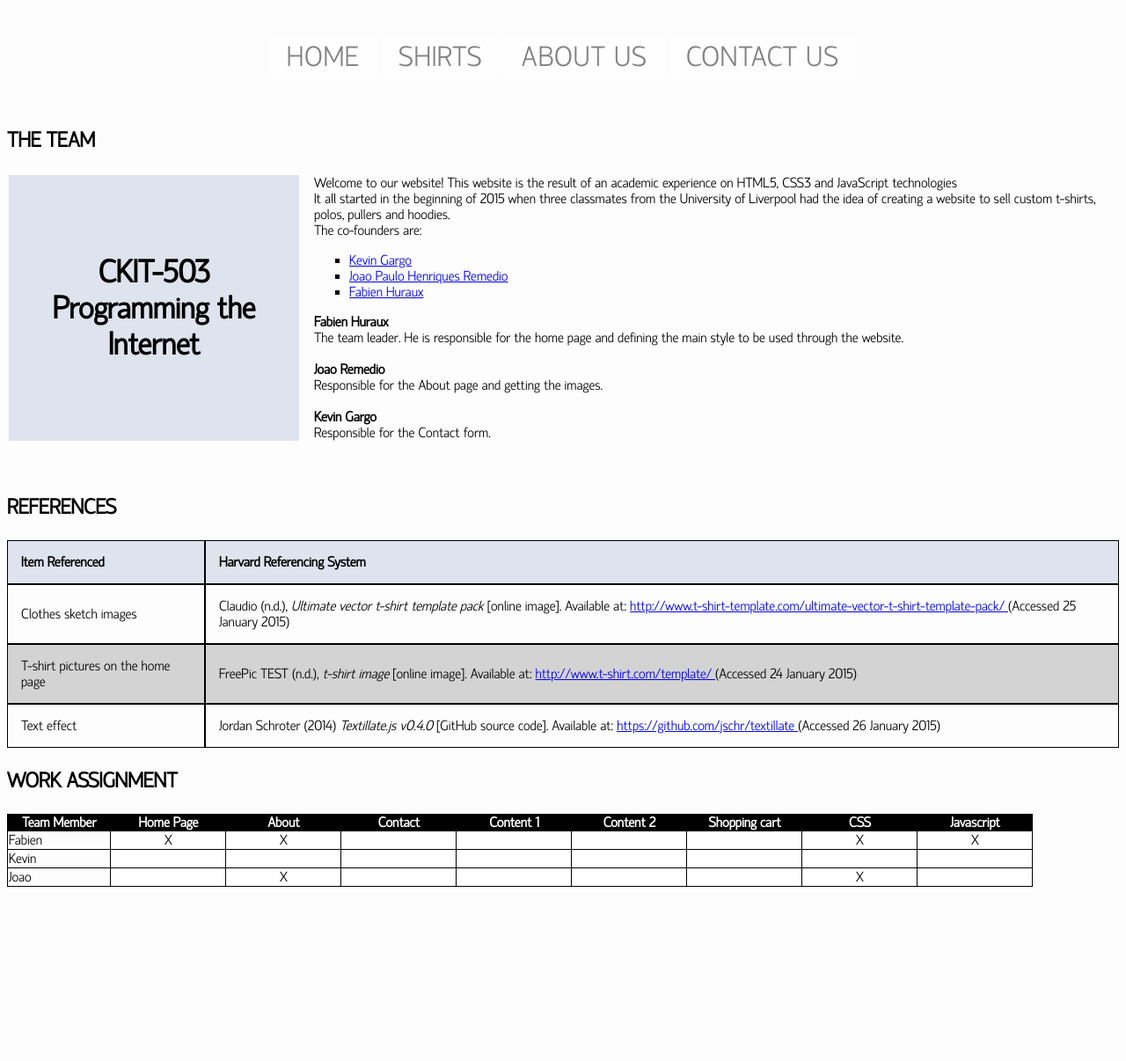
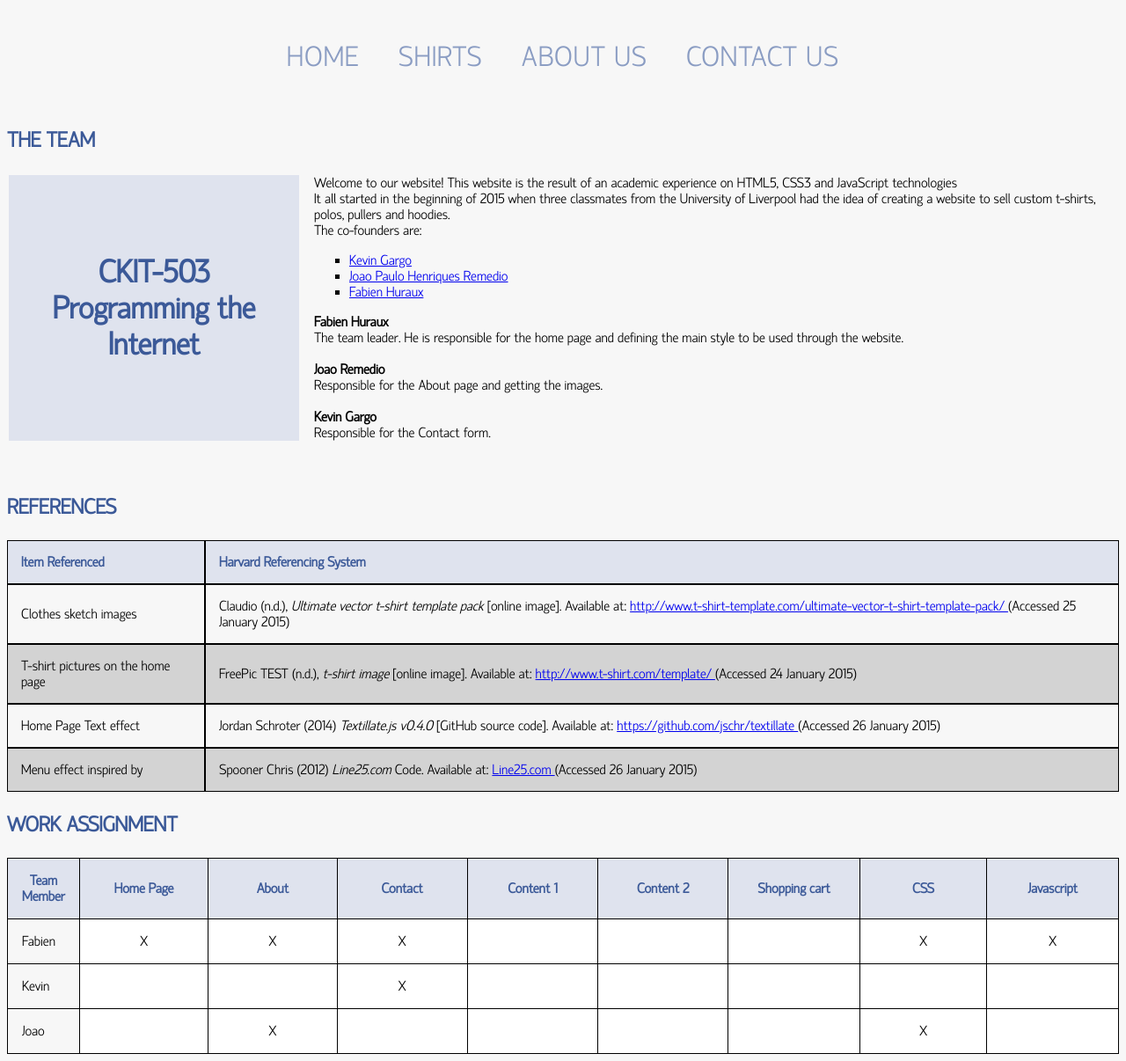
Before and after one commit to UOL-Project/Week-3-4, a PHP site: page /about.html in a window 1280 px wide. Shown: the whole page at 88% size. Before the commit the page ends 1008 px from the top, so only its background shows below. Run offline with PHP 8.4, Linux system fonts and the light colour scheme.

Commit message:
Men Shirt page and menu updated

```diff
--- a/about.html
+++ b/about.html
@@ -11,6 +11,7 @@ Kevin Gargo
         <title>UOL - Make U'R shirt - The Team</title>
         <meta charset="UTF-8">
         <meta name="viewport" content="width=device-width, initial-scale=1.0">
+        <meta name="description" content="UOL Project Week 3-4 Groupe 4, about page">
 <!--
 Link to external documents
 -->
@@ -26,14 +27,14 @@ Link to external documents
                             <li><a href="index.html">Home</a></li>
                             <li id="shirts"><a href="shirts.html">Shirts</a>
                                     <ul>
-                                                <li><a href="shirts.html#short">Short Sleeve</a></li>
-                                                <li><a href="shirts.html#long"">Long Sleeve</a></li>
+                                                <li><a href="mshirts.html">Men</a></li>
+                                                <li><a href="wshirts.html">Women</a></li>
                                     </ul>
                             </li>
                             <li><a href="about.html">About us</a>
                                     <ul>
-                                            <li><a href="about.html#team"">The Team</a></li>
-                                            <li><a href="about.html#ref"">References</a></li>
+                                            <li><a href="about.html#team">The Team</a></li>
+                                            <li><a href="about.html#ref">References</a></li>
                                             <li><a href="about.html#assign">Work Assignment</a></li>
                                     </ul>
                             </li>
@@ -47,7 +48,7 @@ Link to external documents
         <p class="innertitle"> THE TEAM </p>
         <table id="tableteam">
             <tr>
-                <td id="tableteamleftcol">CKIT-503
+                <td id="tableteamleftcol" class='fontcolor'>CKIT-503
                     <br />
                     Programming the Internet
                 </td>
@@ -83,7 +84,7 @@ Link to external documents
         <p class="innertitle"> REFERENCES </p>
         <table id="tableref">
             <thead>
-                <tr>
+                <tr class='fontcolor'>
                     <td>Item Referenced</td>
                     <td>Harvard Referencing System</td>
                 </tr>
@@ -110,12 +111,21 @@ Link to external documents
                     </td>
                 </tr>
                                 <tr>
-                    <td>Text effect</td>
+                    <td>Home Page Text effect</td>
                     <td>
                         Jordan Schroter (2014) <i>Textillate.js v0.4.0
                         </i>[GitHub source code]. Available at:
                        <a href="https://github.com/jschr/textillate">
                        https://github.com/jschr/textillate
+                       </a>(Accessed 26 January 2015)
+                    </td>
+                    <tr>
+                    <td>Menu effect inspired by</td>
+                    <td>
+                        Spooner Chris (2012) <i>Line25.com
+                        </i>Code. Available at:
+                       <a href="http://line25.com/tutorials/how-to-create-a-pure-css-dropdown-menu">
+                       Line25.com
                        </a>(Accessed 26 January 2015)
                     </td>
                 </tr>
@@ -145,7 +155,7 @@ Link to external documents
                     <td class="left">Fabien</td>
                     <td class="td2">X</td>
                     <td class="td2">X</td>
-                    <td class="td2"></td>
+                    <td class="td2">X</td>
                     <td class="td2"></td>
                     <td class="td2"></td>
                     <td class="td2"></td>
@@ -156,7 +166,7 @@ Link to external documents
                     <td class="left">Kevin</td>
                     <td class="td2"></td>
                     <td class="td2"></td>
-                    <td class="td2"></td>
+                    <td class="td2">X</td>
                     <td class="td2"></td>
                     <td class="td2"></td>
                     <td class="td2"></td>
--- a/contact.html
+++ b/contact.html
@@ -11,6 +11,7 @@ Kevin Gargo
         <title>UOL - Make U'R shirt - Contact</title>
         <meta charset="UTF-8">
         <meta name="viewport" content="width=device-width, initial-scale=1.0">
+        <meta name="description" content="UOL Project Week 3-4 Groupe 4, contact page">
         <link rel ="stylesheet" type ="text/css" href="style.css">
         <link rel="stylesheet" href="js/animate.css" type="text/css"/>
 
@@ -23,8 +24,8 @@ Kevin Gargo
                             <li><a href="index.html">Home</a></li>
                             <li id="shirts"><a href="shirts.html">Shirts</a>
                                     <ul>
-                                                <li><a href="shirts.html#short">Short Sleeve</a></li>
-                                                <li><a href="shirts.html#long">Long Sleeve</a></li>
+                                                <li><a href="mshirts.html">Men</a></li>
+                                                <li><a href="wshirts.html">Women</a></li>
                                     </ul>
                             </li>
                             <li><a href="about.html">About us</a>
--- a/index.html
+++ b/index.html
@@ -11,6 +11,7 @@ Kevin Gargo
         <title>UOL - Make U'R shirt</title>
         <meta charset="UTF-8">
         <meta name="viewport" content="width=device-width, initial-scale=1.0">
+        <meta name="description" content="UOL Project Week 3-4 Groupe 4, home page">
 <!--
 Link to external documents
 -->
@@ -34,8 +35,8 @@ JQuery is used for the slideshow and animated title part
                             <li><a href="index.html">Home</a></li>
                             <li id="shirts"><a href="shirts.html">Shirts</a>
                                     <ul>
-                                                <li><a href="shirts.html#short">Short Sleeve</a></li>
-                                                <li><a href="shirts.html#long">Long Sleeve</a></li>
+                                                <li><a href="mshirts.html">Men</a></li>
+                                                <li><a href="wshirts.html">Women</a></li>
                                     </ul>
                             </li>
                             <li><a href="about.html">About us</a>
--- a/style.css
+++ b/style.css
@@ -15,7 +15,7 @@ Kevin Gargo
 
 }
 
-body {background-color: #FDFDFD; font-family:Hatori Hanzo, Hatori Hanzo Light;
+body {background-color: #f7f7f7; font-family:Hatori Hanzo, Hatori Hanzo Light;
 
 }
 
@@ -76,10 +76,9 @@ Menu Design structure of the menu and effects
     white-space: nowrap;
     text-transform: uppercase;
     text-shadow: 1px 1px 2px rgba(255,255,255,0.3);
-    color: #838383;
+    color: #8b9dc3;
     padding: 5px 20px;
     margin: 2px;
-    background: rgba(255,255,255,0.2);
     letter-spacing: 1px;
     -webkit-transition: all 0.4s ease-in-out;
     -moz-transition: all 0.4s ease-in-out;
@@ -87,17 +86,19 @@ Menu Design structure of the menu and effects
     -ms-transition: all 0.4s ease-in-out;
     transition: all 0.4s ease-in-out;
     display: inline-table;
+    background: transparent;
 }
 
 .bmenu:hover li a{
-    text-shadow: 0px 0px 10px #838383;
+    text-shadow: 0px 0px 10px #8b9dc3;
     color: transparent;
+
 }
 
 .bmenu li a:hover{
     background: transparent;
     text-shadow: 1px 1px 10px rgba(255,255,255,0.6);
-    color: black;
+    color: #3b5998;
 }
 
 
@@ -134,6 +135,7 @@ Table style - BY Joao
 .innertitle{
     font-size: 24px;
     font-weight: bold;
+    color: #3b5998
 }
 #tableteamleftcol{
     background-color: #dfe3ee;
@@ -169,17 +171,22 @@ ul {
 
 }
 
-.th2 {color: white; background-color: black; padding: 0 1em 0 1em; border: 1px solid black
+.th2 {color: #3b5998; background-color: #dfe3ee; padding: 1em; border: 1px solid black
 
 }
 
-.left {text-align: left; border: 1px solid black;
+.left {text-align: left; border: 1px solid black; padding-left: 1em
 
 }
 
-.tr2 .td2 {background-color: white; text-align: center; border: 1px solid black; width: 8em
+.tr2 .td2 {background-color: white; text-align: center; border: 1px solid black; width: 8em; padding: 1em
 
 }
+
+.fontcolor { color: #3b5998
+
+}
+
 
 /*
 Contact page form By Fabien
@@ -200,3 +207,7 @@ Contact page form By Fabien
 .rightdiv {float: right; width: auto; margin: 5em 15em 0 0; border: 1em outset #dfe3ee
 
 }
+
+.rightdivform {float: right; width: auto; margin-right: 10em
+
+}
```
Also changed, not shown: about joao.html (deleted, +0 -117 lines), js/script.js (+7 -1 lines), mshirts.html (added, +83 -0 lines), images/t-shirt.png (added).
